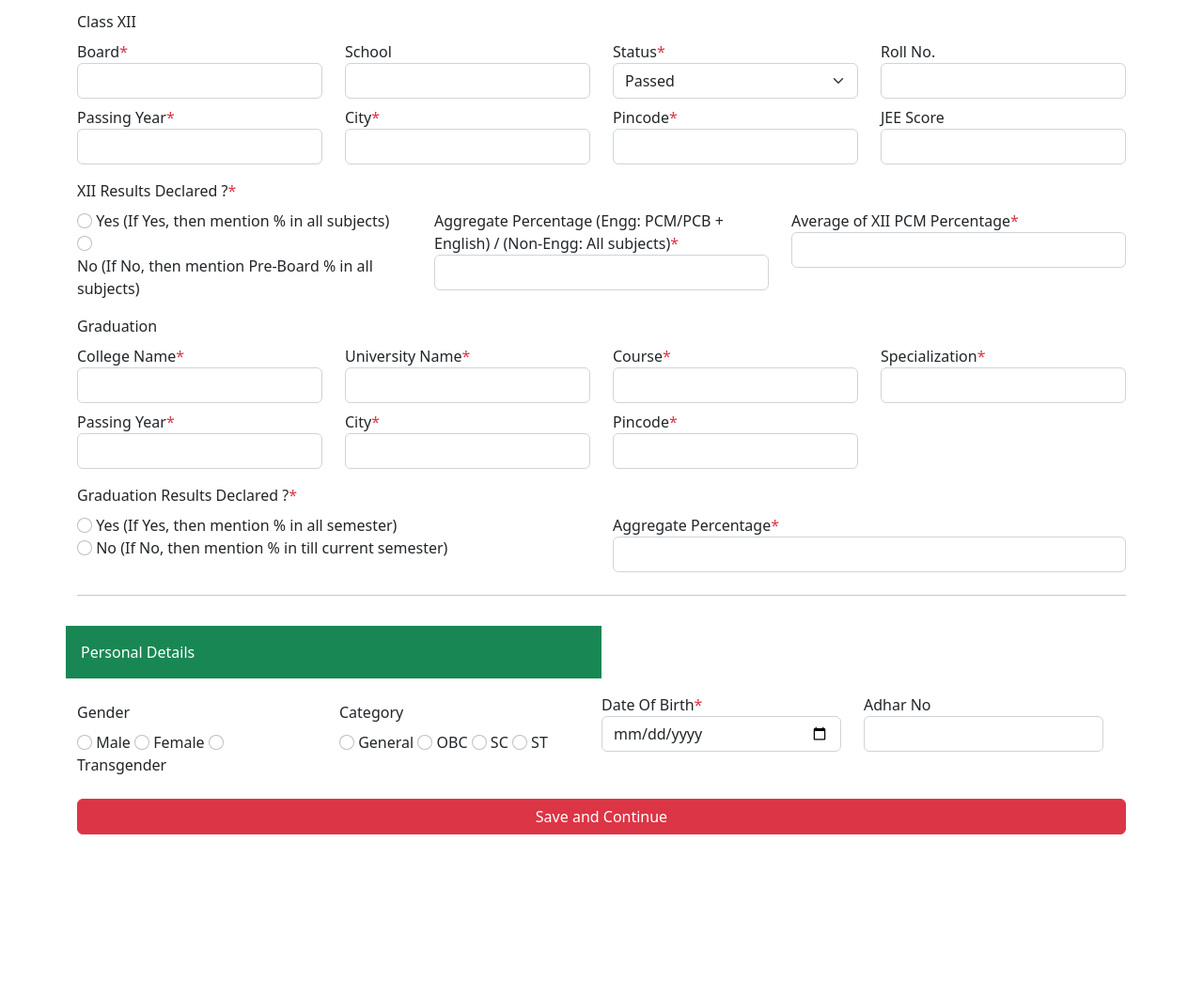
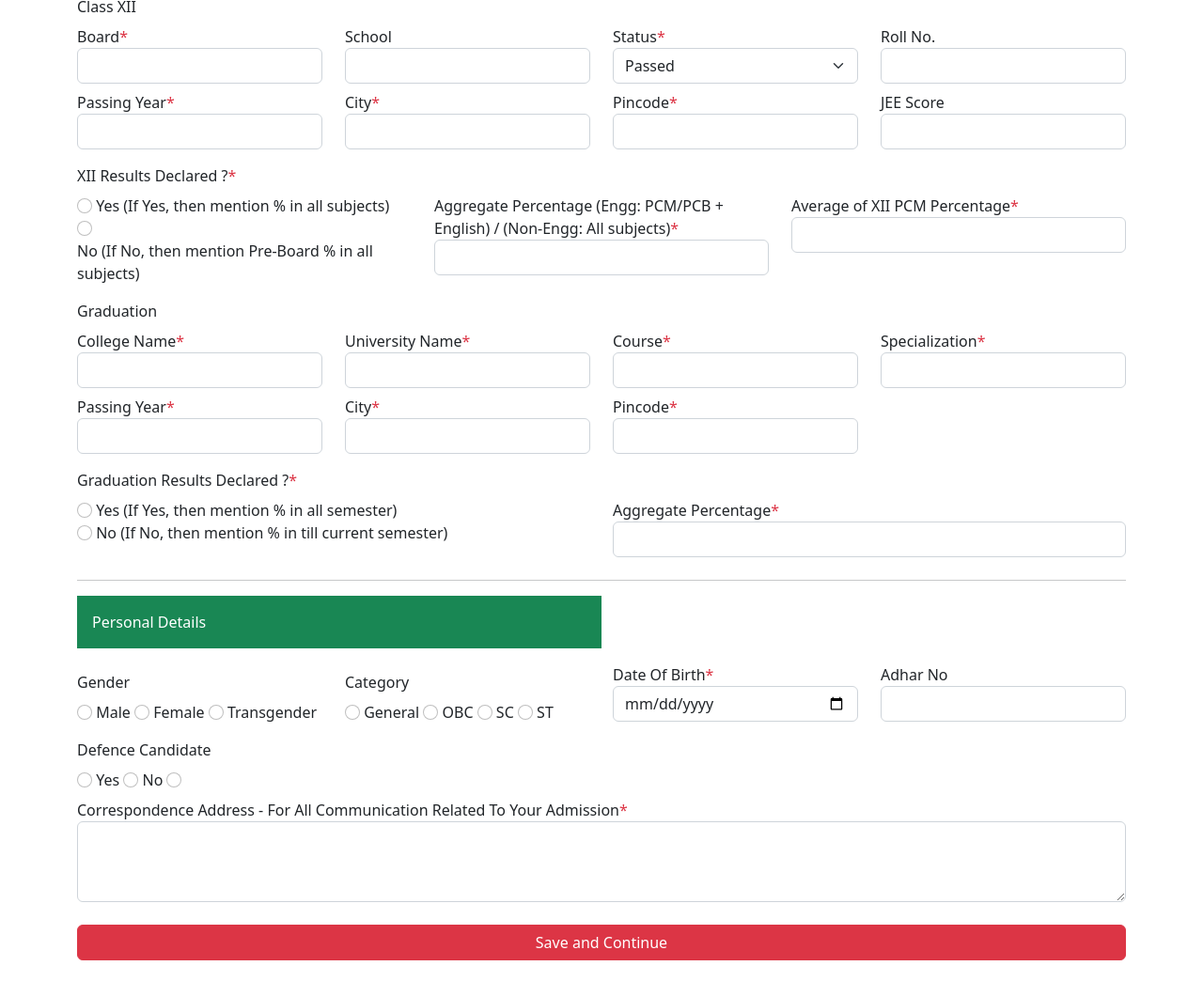
Before and after one commit to hostashish/online-admission-form-domestic-indian-students, a plain HTML site: page basic-details.html in a window 1280 px wide. Shown: the part 711-1772 px from the top of the page at 94% size. Before the commit the page ends 1663 px from the top, so only its background shows below. Drawn offline with nearby package versions, Linux system fonts and the light colour scheme.

Commit message:
code update

```diff
--- a/basic-details.html
+++ b/basic-details.html
@@ -17,6 +17,7 @@
 
     <section class="form-section my-5">
         <div class="container">
+
             <div class="row">
                 <div class="col-12">
                     <div class="position-relative mb-3">
@@ -77,10 +78,7 @@
                   </div>
                 </div>
               </div>
-
-            <div class="row mt-4">
-                <div class="col-md-12">
-                    <form>
+            <form class="mt-4">
                 <!-- Choose Level -->
                 <div class="form-heading-title p-3 bg-success my-3 text-white w-50">Choose Level</div>
                 <div class="row">
@@ -164,6 +162,7 @@
                         <input type="text" class="form-control">
                     </div>
                 </div>
+
                 <div class="row">
                 <div class="form-sub-heading text-dark my-2">XII Results Declared ?<span class="text-danger">*</span></div>
                 <div class="col-md-4 mb-2">
@@ -187,6 +186,7 @@
                     </div>
                 </div>
                 </div>
+
                 <div class="row">
                 <div class="form-sub-heading text-dark my-2">Graduation</div>
                 <div class="col-md-3 mb-2">
@@ -234,8 +234,8 @@
                     </div>
                 </div>
                 <hr>
-                        <div class="row">
                 <div class="form-heading-title p-3 bg-success text-white my-3 w-50">Personal Details</div>
+
                 <div class="row">
                     <div class="col-md-3 mb-2">
                         <div class="form-sub-heading text-dark my-2">Gender</div>
@@ -265,15 +265,24 @@
                         <label>Adhar No</label>
                         <input type="text" class="form-control">
                     </div>
+                    <div class="col-md-3 mb-2">
+                        <div class="form-sub-heading text-dark my-2">Defence Candidate</div>
+                        <input type="radio" class="form-check-input">
+                        <label class="form-check-label">Yes</label>
+                        <input type="radio" class="form-check-input">
+                        <label class="form-check-label">No</label>
+                        <input type="radio" class="form-check-input">
+                    </div>
+                    <div class="col-md-12 mb-2">
+                        <label class="form-check-label">Correspondence Address - For All Communication Related To Your Admission<span class="text-danger">*</span></label>
+                        <textarea class="form-control" id="exampleFormControlTextarea1" rows="3"></textarea>
+                    </div>
                 </div>
 
-                        </div>
                 <div class="d-grid gap-2 col-12 mx-auto my-3">
                     <button type="submit" class="btn btn-danger">Save and Continue</button>
                 </div>
             </form>
-                </div>
-            </div>
         </div>
     </section>
 
```
Also changed, not shown: assets/images/Step-1.png (added), assets/images/Step-2.png (added), assets/images/Step-3.png (added), assets/images/Step-4.png (added), assets/images/Step-5.png (added), assets/images/Step-6.png (added). Lines whose indentation alone changed are shown as unchanged.
